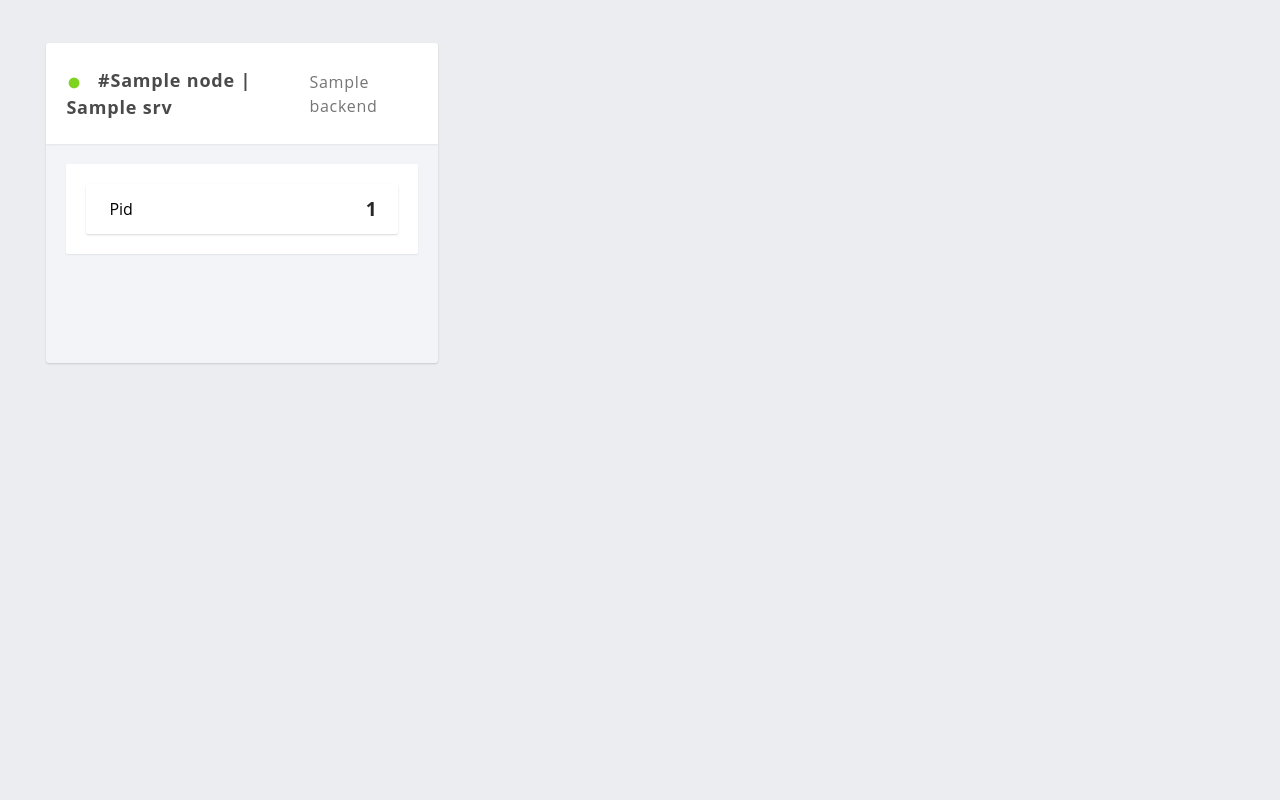
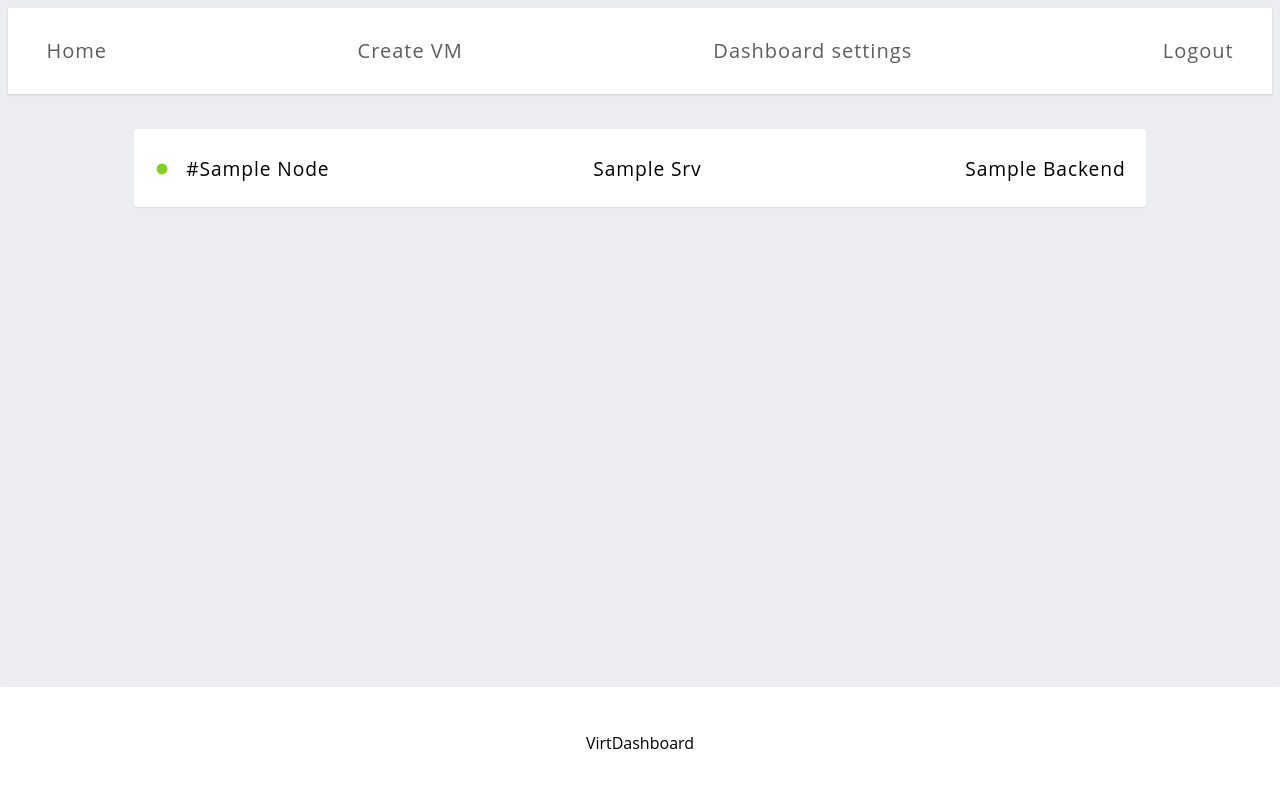
Before and after one commit to CamTosh/VirtDashboard, a Flask app: template templates/index.html in a window 1280 px wide. Run offline with Flask 2, Linux system fonts and the light colour scheme; the visitor is signed in with stand-in values (Sample User, id 1); the template is opened without the code that fills it: most values are stand-ins (such as "Sample title", 1, 10 or a date in 2020).

Commit message:
Big design update
Fix homepage design, login.
Fix HTML
Detect when VM is start
fix logout
Add menu

```diff
--- a/app.py
+++ b/app.py
@@ -63,10 +63,11 @@ def login():
 			return render_template('error.html')
 
 
-@app.route('/logout', methods=['POST'])
+@app.route('/logout')
 def logout():
-	session['username'] = None
+	del session['username']
 
+	return redirect(url_for('index'))
 
 if __name__ == '__main__':
 
--- a/static/css/main.css
+++ b/static/css/main.css
@@ -20,6 +20,7 @@ a {
 	padding: 0 1vw;
 	max-width: 1200px;
 	max-width: calc(1200px + 1vw);
+	background-color: #fff;
 }
 
 /* HEADER */
@@ -53,7 +54,7 @@ a {
 	padding-bottom: 30px;
 }
 
-.header__servName {
+.header__menuName {
 	color: #282828;
 	letter-spacing: 1.4px;
 	font-weight: bold;
@@ -61,36 +62,22 @@ a {
 	line-height: 41px;
 }
 
-.header__servIp {
+.header__menuItem {
 	color: #5D5D5D;
 	letter-spacing: 1px;
 	font-size: 20px;
 	line-height: 27px;
 }
-
-.header__statName {
-	margin-bottom: 5px;
-	color: #5D5D5D;
-	letter-spacing: 0.9px;
-	font-size: 20px;
-	line-height: 27px;
+footer {
+	position: absolute;
+	right: 0;
+	bottom: 0;
+	left: 0;
+	padding: 1rem;
 }
-
-.header__statNumber {
-	color: #282828;
-	letter-spacing: 0.9px;
-	font-weight: bold;
-	font-size: 20px;
-	line-height: 27px;
+.footerlink {
+	margin: auto;
 }
-
-.header__statUnit {
-	color: #757575;
-	letter-spacing: 0.72px;
-	font-size: 16px;
-	line-height: 22px;
-}
-
 /* MAIN CONTENT */
 
 main {
@@ -108,6 +95,31 @@ main {
 	background-color: #F2F4F8;
 	box-shadow: 0px 1px 2px 0px rgba(0,0,0,0.15);
 }
+
+/* login */
+
+.login {
+	display: flex;
+	justify-content: center;
+	align-items: center;
+	background-color: #fff;
+	height: 15rem;
+	width: 35rem;
+}
+
+.form {
+	display: block;
+	position: absolute;
+	text-align: center;
+	margin-top: -3rem;
+}
+
+.form, input {
+	width: 50%;
+	margin-bottom: .8rem;
+	height: 2rem;
+}
+
 .serv__element {
 	margin-bottom: 20px;
 	padding: 25px 20px;
@@ -313,3 +325,20 @@ main {
 	font-weight: normal;
 	font-size: 16px;
 }
+
+.list {
+	display: flex;
+	flex-direction: column;
+}
+
+.list .serv {
+	width: 80%;
+	margin-left: auto;
+	margin-right: auto;
+}
+
+.item {
+	font-size: 1.2rem;
+    letter-spacing: 0.9px;
+    text-transform: capitalize;
+}
--- /dev/null
+++ b/templates/footer.html
@@ -0,0 +1,8 @@
+
+</body>
+<footer class="header">
+	<div class="container">
+		<a class="footerlink" href="https://github.com/CamTosh/VirtDashboard" target="_blank" title="VirtDashboard">VirtDashboard</a>
+	</div>
+</footer>
+</html>
--- a/templates/index.html
+++ b/templates/index.html
@@ -1,34 +1,23 @@
 {% extends "layout.html" %}
 {% block body %}
-	<div class="container">
+	<div class="list">
 		{% for srv in servers %}
-			<section class="serv ele">
-				<header class="serv__head">
-					<div>
-						<span class="serv__status serv__status--up">
-							&#9679;
-						</span>
-						<h3 class="serv__name">
-							<a href="/node/{{ srv['node'] }}">#{{ srv['node'] }}</a>
-							 |
-							<a href="/vm/{{ srv['name'] }}">{{ srv['name'] }}</a>
-						</h3>
-					</div>
-					<div class="serv__ip">{{ srv['backend']  }}</div>
-				</header>
-				<article class="serv__gpu">
-					<div class="serv__grid">
-						<div class="serv__mod">
-							<div>
-								Pid
-							</div>
-							<div class="serv__modNumber">
-								{{ srv['parameters']['pid']}}
-							</div>
-						</div>
-					</div>
-				</article>
-			</section>
+		<section class="serv serv__head">
+			<div class="item">
+				{% if srv['parameters']['pid'] %}
+					<span class="serv__status serv__status--up">&#9679;</span>
+				{% else %}
+					<span class="serv__status serv__status--down">&#9679;</span>
+				{% endif %}
+				<a href="/node/{{ srv['node'] }}">#{{ srv['node'] }}</a>
+			</div>
+			<div class="item">
+				<a href="/vm/{{ srv['name'] }}">{{ srv['name'] }}</a>
+			</div>
+			<div class="item">
+				{{ srv['backend']  }}
+			</div>
+		</section>
 		{% endfor %}
 	</div>
 {% endblock %}
--- a/templates/layout.html
+++ b/templates/layout.html
@@ -1,10 +1,33 @@
 <!doctype html>
-<title>Virt dashboard</title>
-
+<html>
 {% block head %}
-<link rel="stylesheet" type="text/css" href="../static/css/main.css">
+<head>
+	<title>Virt dashboard</title>
+	<link rel="stylesheet" type="text/css" href="../static/css/main.css">
+	<meta charset="utf-8">
+</head>
 {% endblock %}
-
-<main>
-	{% block body %}{% endblock %}
-</main>
+<body>
+	<header class="header">
+		<div class="container">
+			<div class="header__menuItem">
+				<a href="/" title="Home">Home</a>
+			</div>
+			<div class="header__menuItem">
+				<a href="/create" title="Create VM">Create VM</a>
+			</div>
+			<div class="header__menuItem">
+				<a href="/settings" title="Dashboard settings">Dashboard settings</a>
+			</div>
+			{% if session['username'] %}
+			<div class="header__menuItem">
+				<a href="/logout" title="Logout">Logout</a>
+			</div>
+			{% endif %}
+		</div>
+	</header>
+	<main>
+		{% block body %}
+		{% endblock %}
+	</main>
+{% include "footer.html" %}
```
Also changed, not shown: templates/create.html (+21 -8 lines), templates/login.html (+7 -5 lines), templates/vm.html (+5 -3 lines).
